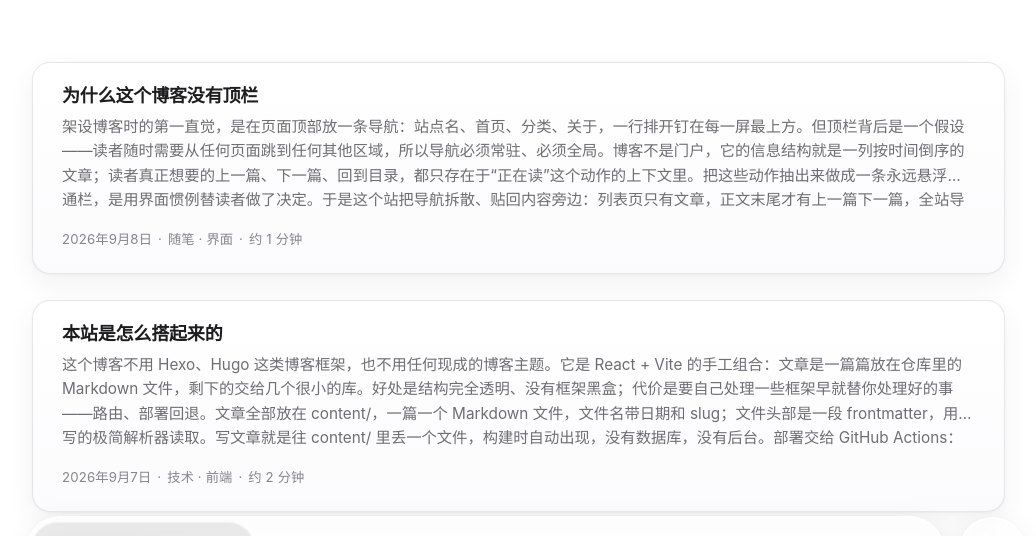
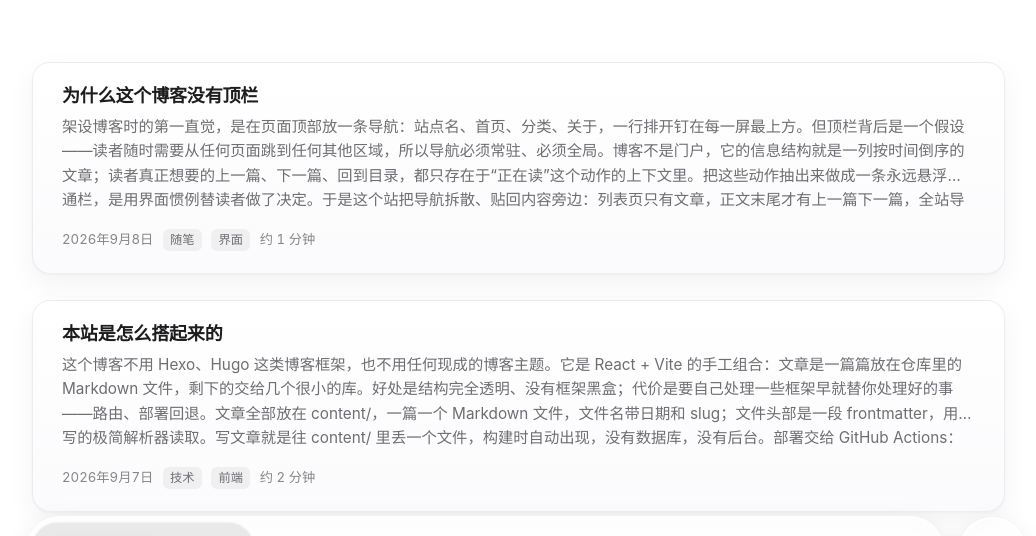
Before and after one commit to Molforte/Molforte.pages, a React (Vite) app: page / in a window 1280 px wide. Shown: the part 201-737 px from the top of the page, without its empty margins (114-1150 px from the left). Built offline with nearby package versions, Linux system fonts and the light colour scheme.

Commit message:
style: 卡片更精致——标签芯片、日期/时长等宽数字、悬停细箭头滑入、更细腻描边投影与焦点态

```diff
--- a/src/pages/Home.jsx
+++ b/src/pages/Home.jsx
@@ -22,15 +22,20 @@ export default function Home() {
               <h2 className="post-card__title">{post.title}</h2>
               <p className="post-card__summary">{post.summary}</p>
               <p className="post-card__meta">
-                <time dateTime={post.date}>{formatDate(post.date)}</time>
-                {post.tags.length > 0 && (
-                  <>
-                    <span className="sep">·</span>
-                    <span>{post.tags.join(' · ')}</span>
-                  </>
-                )}
-                <span className="sep">·</span>
-                <span>约 {readingMinutes(post.content)} 分钟</span>
+                <time className="post-card__date" dateTime={post.date}>
+                  {formatDate(post.date)}
+                </time>
+                {post.tags.map((tag) => (
+                  <span className="post-card__tag" key={tag}>
+                    {tag}
+                  </span>
+                ))}
+                <span className="post-card__read">
+                  约 {readingMinutes(post.content)} 分钟
+                </span>
+                <span className="post-card__arrow" aria-hidden="true">
+                  →
+                </span>
               </p>
             </Link>
           </li>
--- a/src/styles/global.css
+++ b/src/styles/global.css
@@ -464,23 +464,23 @@ a {
   margin: 0;
   height: 12.5rem; /* 固定舒适高度（更矮） */
   background: linear-gradient(180deg, #ffffff 0%, #fbfbfd 100%);
-  border: 1px solid rgba(29, 29, 31, 0.1);
+  border: 1px solid rgba(29, 29, 31, 0.07);
   border-radius: 18px;
   overflow: hidden;
   box-shadow:
-    0 1px 2px rgba(29, 29, 31, 0.04),
-    0 10px 28px rgba(29, 29, 31, 0.06),
-    inset 0 1px 0 rgba(255, 255, 255, 0.85);
+    0 1px 2px rgba(29, 29, 31, 0.03),
+    0 10px 28px rgba(29, 29, 31, 0.05),
+    inset 0 1px 0 rgba(255, 255, 255, 0.9);
   transition: box-shadow 0.2s ease, transform 0.2s ease, border-color 0.2s ease;
 }
 
 .post-card:hover {
-  border-color: rgba(29, 29, 31, 0.18);
+  border-color: rgba(29, 29, 31, 0.16);
   transform: translateY(-4px);
   box-shadow:
     0 2px 6px rgba(29, 29, 31, 0.05),
     0 26px 52px rgba(29, 29, 31, 0.12),
-    inset 0 1px 0 rgba(255, 255, 255, 0.85);
+    inset 0 1px 0 rgba(255, 255, 255, 0.9);
 }
 
 .post-card__link {
@@ -524,14 +524,52 @@ a {
 
 .post-card__meta {
   margin: 0.75rem 0 0;
+  display: flex;
+  flex-wrap: wrap;
+  align-items: center;
+  gap: 0.4rem 0.55rem;
   font-size: 0.78rem;
   color: var(--text-3);
-  letter-spacing: 0.01em;
 }
 
-.post-card__meta .sep {
-  margin: 0 0.45em;
+.post-card__date {
   color: var(--text-3);
+  font-variant-numeric: tabular-nums;
+}
+
+.post-card__tag {
+  background: rgba(29, 29, 31, 0.05);
+  color: var(--text-2);
+  border-radius: 6px;
+  padding: 0.16em 0.6em;
+  font-size: 0.72rem;
+  line-height: 1.5;
+}
+
+.post-card__read {
+  color: var(--text-3);
+  font-variant-numeric: tabular-nums;
+}
+
+/* 悬停时一个细箭头滑入 */
+.post-card__arrow {
+  margin-left: auto;
+  color: var(--link);
+  opacity: 0;
+  transform: translateX(-4px);
+  transition: opacity 0.18s ease, transform 0.18s ease;
+  font-size: 1.05em;
+}
+
+.post-card:hover .post-card__arrow {
+  opacity: 1;
+  transform: none;
+}
+
+.post-card__link:focus-visible {
+  outline: 2px solid var(--link);
+  outline-offset: 2px;
+  border-radius: 18px;
 }
 
 .home-foot {
```
